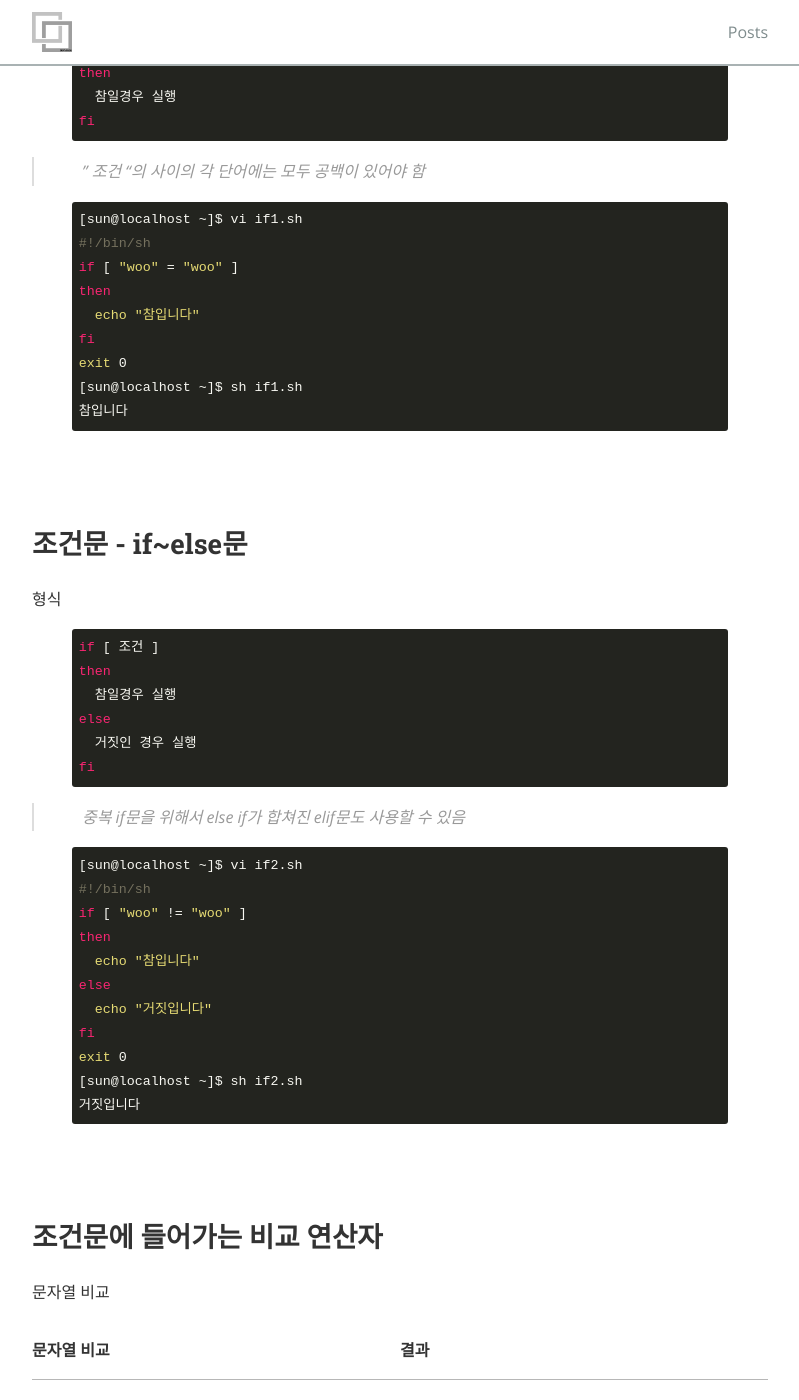
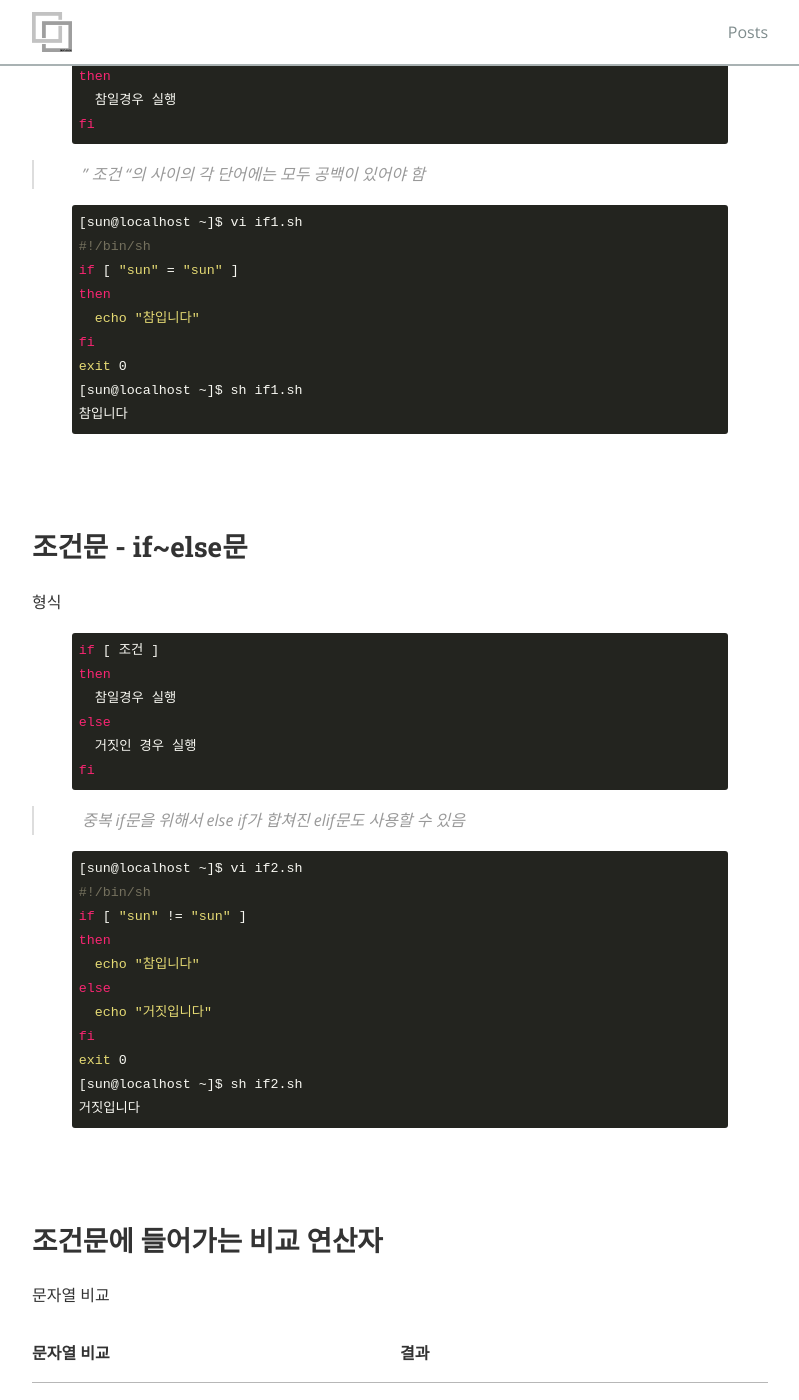
Before and after one commit to gptjs409/gptjs409.github.io, a Jekyll site: the page built from _posts/infra/2019-10-15-Shell-Script.md, in a window 1280 px wide and 1400 px high, scrolled down 6918 px. Shown: the whole window, without its empty margins (240-1039 px from the left). Built offline with Jekyll 4.4.1, drawn with Linux system fonts in a browser that asks for light colours; nearby versions of some CDN libraries.

Commit message:
Update 2019-10-15-Shell-Script.md

```diff
--- a/_posts/infra/2019-10-15-Shell-Script.md
+++ b/_posts/infra/2019-10-15-Shell-Script.md
@@ -256,7 +256,7 @@ exit 0
 
 <br>
 
-예
+- 예
 
 |파라미터변수|$0|$1|$2|$3|
 |---|---|---|---|---|
@@ -282,7 +282,7 @@ fi
 {% highlight bash %}
 [sun@localhost ~]$ vi if1.sh
 #!/bin/sh
-if [ "woo" = "woo" ]
+if [ "sun" = "sun" ]
 then
   echo "참입니다"
 fi
@@ -313,7 +313,7 @@ fi
 {% highlight bash %}
 [sun@localhost ~]$ vi if2.sh
 #!/bin/sh
-if [ "woo" != "woo" ]
+if [ "sun" != "sun" ]
 then
   echo "참입니다"
 else
```
